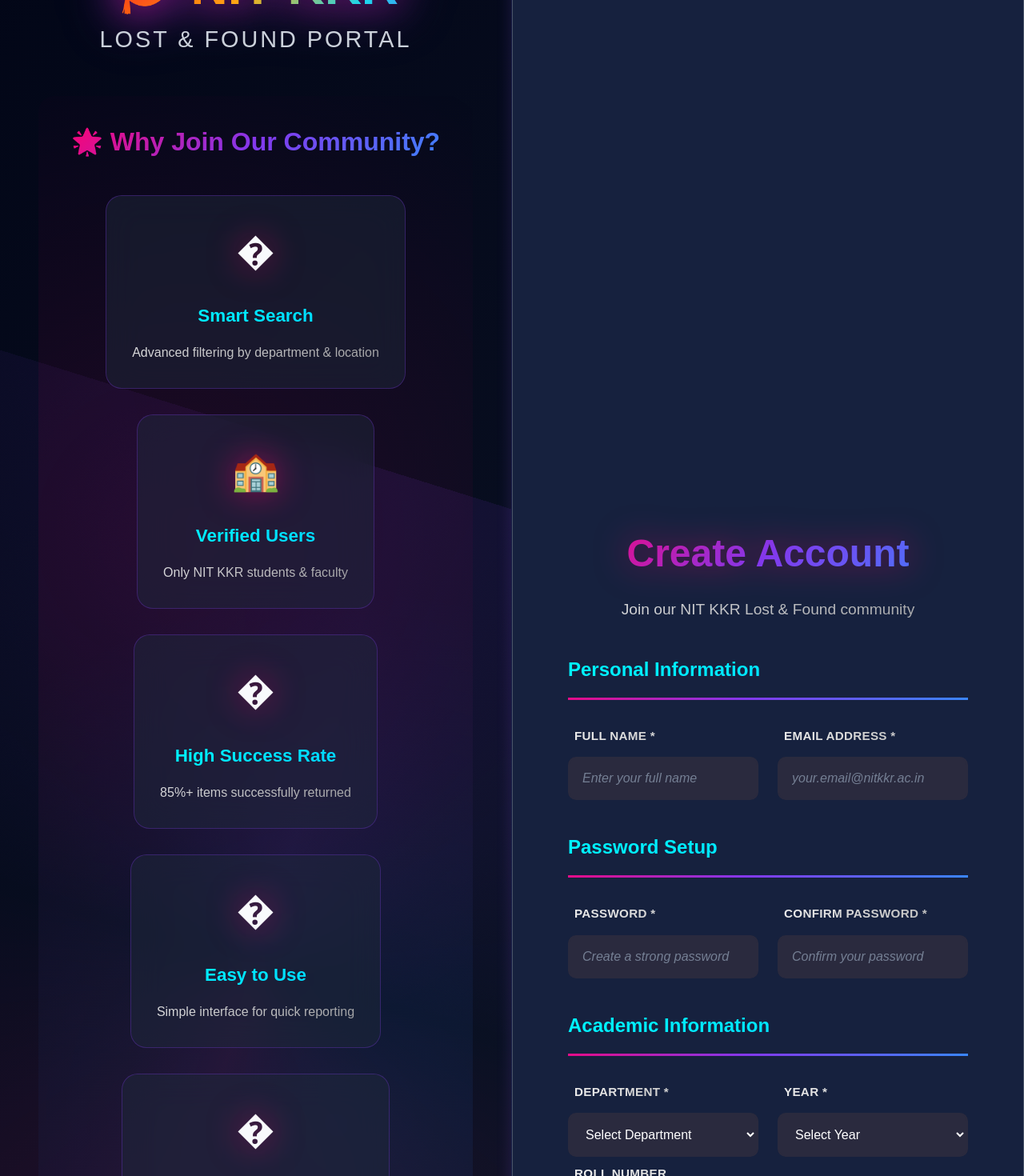
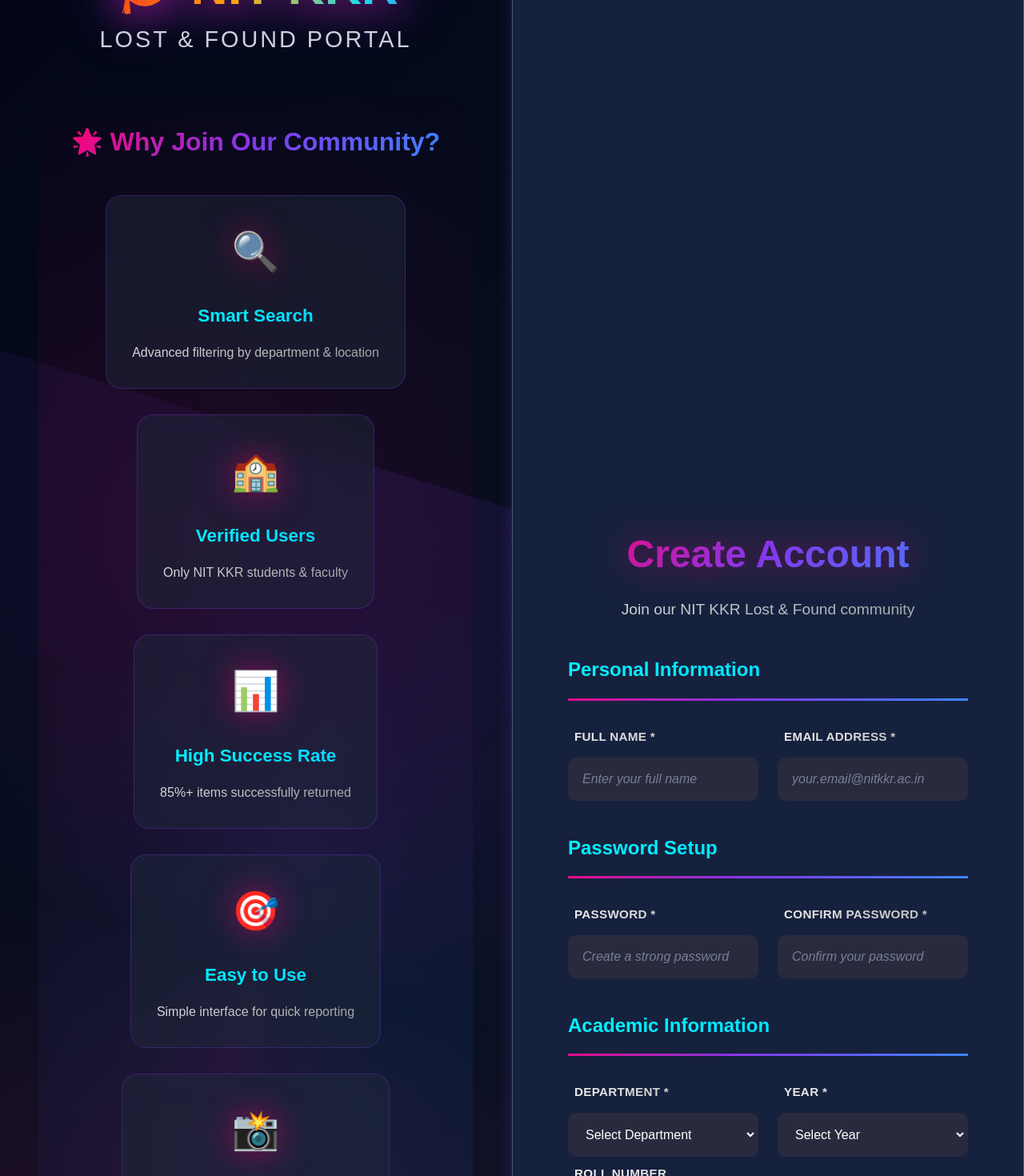
Before and after one commit to Pawan-Kumar-56/lostfound-frontend, a React (Vite) app: page /register in a window 1280 px wide. Shown: the part 100-1570 px from the top of the page at 80% size. Built offline with nearby package versions, Linux system fonts and the light colour scheme.

Commit message:
Fix Home page 'Why Choose Our Platform' heading centering

```diff
--- a/src/Home.css
+++ b/src/Home.css
@@ -500,6 +500,10 @@
   background: var(--dark-gradient);
   position: relative;
   overflow: hidden;
+  display: flex;
+  flex-direction: column;
+  align-items: center;
+  justify-content: center;
 }
 
 .features-section::before {
@@ -520,6 +524,10 @@
   margin-bottom: 4rem;
   position: relative;
   z-index: 1;
+  width: 100%;
+  max-width: 1200px;
+  margin-left: auto;
+  margin-right: auto;
 }
 
 .section-title {
--- a/src/Register.jsx
+++ b/src/Register.jsx
@@ -1,8 +1,10 @@
-import React,{useState} from "react";
+import React, { useState } from 'react';
+import { useNavigate } from 'react-router-dom';
 import { authAPI } from './services/api';
 import './Register.css';
 
 const Register = () => {
+  const navigate = useNavigate();
   const [formData, setFormData] = useState({
     fullName: '',
     email: '',
@@ -69,7 +71,7 @@
             <h3>🌟 Why Join Our Community?</h3>
             <div className="feature-grid">
               <div className="feature-item">
-                <div className="feature-icon">�</div>
+                <div className="feature-icon">🔍</div>
                 <h4>Smart Search</h4>
                 <p>Advanced filtering by department & location</p>
               </div>
@@ -79,17 +81,17 @@
                 <p>Only NIT KKR students & faculty</p>
               </div>
               <div className="feature-item">
-                <div className="feature-icon">�</div>
+                <div className="feature-icon">📊</div>
                 <h4>High Success Rate</h4>
                 <p>85%+ items successfully returned</p>
               </div>
               <div className="feature-item">
-                <div className="feature-icon">�</div>
+                <div className="feature-icon">🎯</div>
                 <h4>Easy to Use</h4>
                 <p>Simple interface for quick reporting</p>
               </div>
               <div className="feature-item">
-                <div className="feature-icon">�</div>
+                <div className="feature-icon">📸</div>
                 <h4>Photo Upload</h4>
                 <p>Upload images for better identification</p>
               </div>
@@ -245,13 +247,13 @@
                 disabled={loading}
                 className="register-btn"
               >
-                {loading ? 'Creating Account...' : '🎉 Create Account'}
+                {loading ? 'Creating Account...' : ' Create Account'}
               </button>
             </div>
           </form>
 
           <div className="login-link">
-            Already have an account? <a href="/login">Sign In</a>
+            Already have an account? <a href="/login" onClick={(e) => { e.preventDefault(); navigate('/login'); }}>Sign In</a>
           </div>
         </div>
       </div>
```
